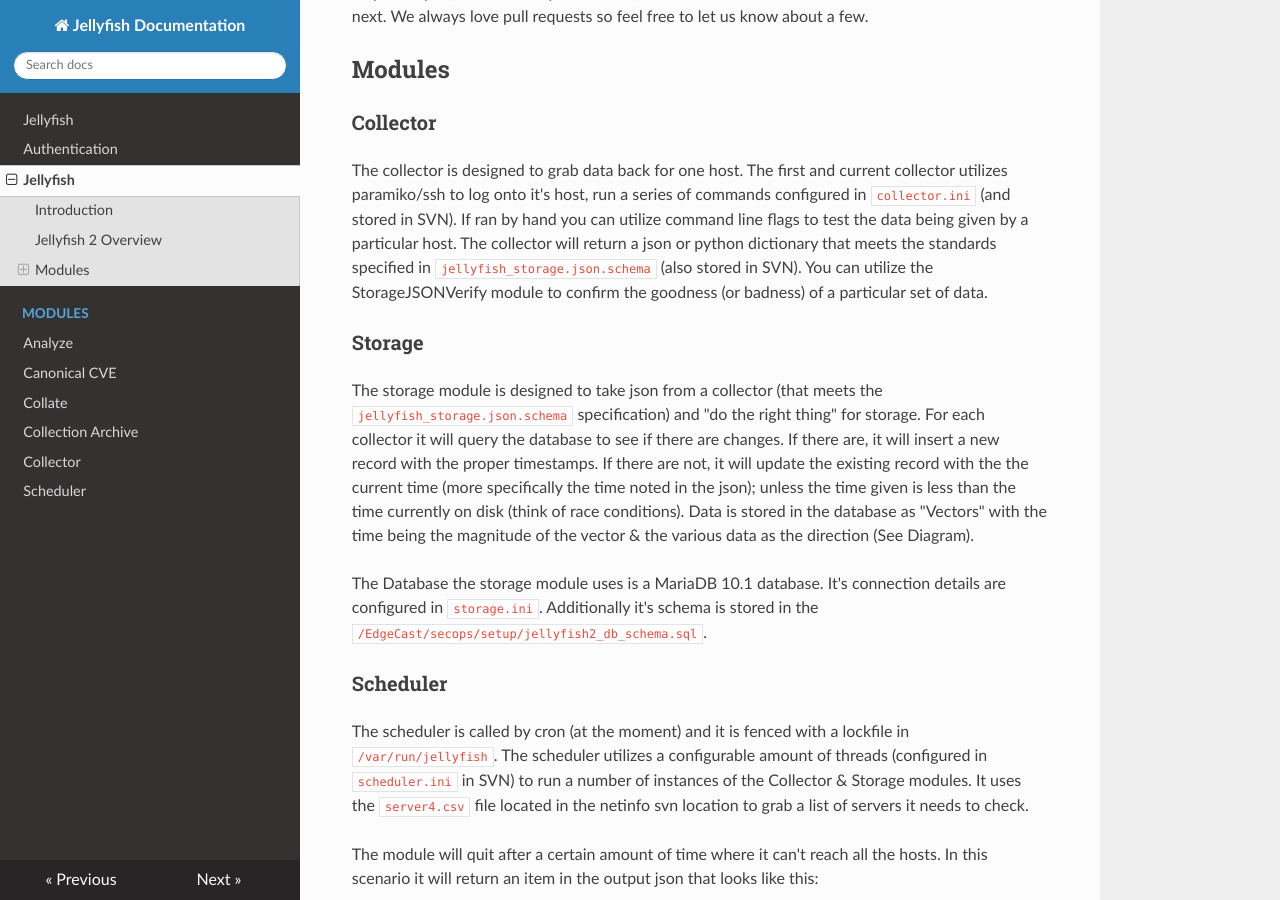
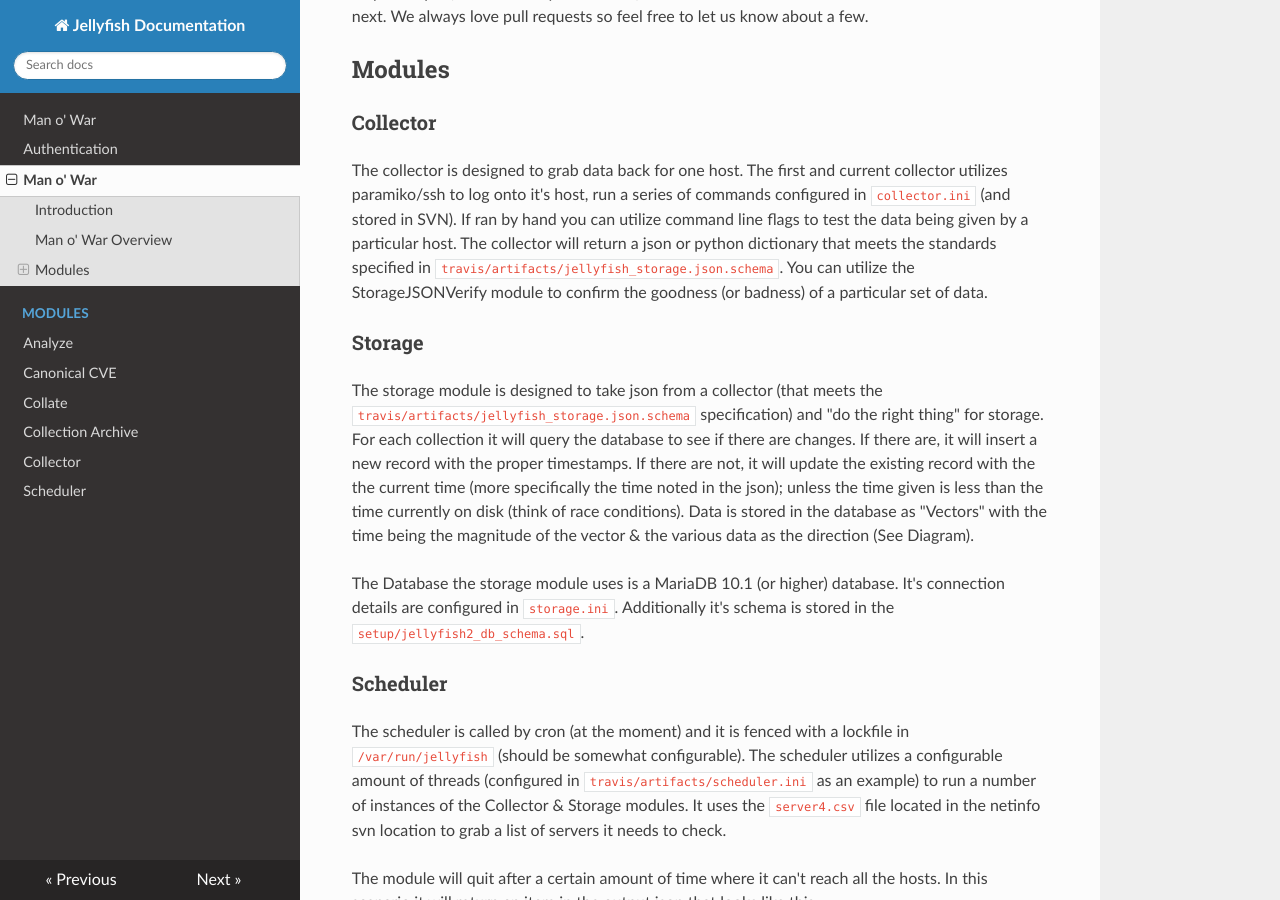
Before and after one commit to chalbersma/manowar, an MkDocs documentation site: the page built from source_docs/overview.md, in a window 1280 px wide and 900 px high, scrolled down 843 px. Built offline with MkDocs 1.6.1, drawn with Linux system fonts in a browser that asks for light colours; nearby versions of some CDN libraries; some of the changed text lies outside the part shown.

Commit message:
Modifying Documentation.

```diff
--- a/source_docs/overview.md
+++ b/source_docs/overview.md
@@ -1,15 +1,15 @@
-# Jellyfish
+# Man o' War
 
 ## Introduction
 
-Jellyfish has a goal of collecting more data, allowing historical lookbacks, and
+Man o' War has a goal of collecting more data, allowing historical lookbacks, and
 providing a more flexible auditing solution. Additionally it has a goal of having
 a flexible model for metadata storage so that future collection and analysis needs
 can be met.
 
-## Jellyfish 2 Overview
+## Man o' War Overview
 
-Jellyfish is a follows the Unix philosophy of designing small modules to do a job
+Man o' War is a follows the Unix philosophy of designing small modules to do a job
 well and then tie those modules together to do more complex things. At the moment
 Jellyfish is composed of 12 modules (with more being added as needed):
 
@@ -41,15 +41,15 @@
 configured in `collector.ini` (and stored in SVN). If ran by hand you can utilize
 command line flags to test the data being given by a particular host. The collector
 will return a json or python dictionary that meets the standards specified in
-`jellyfish_storage.json.schema` (also stored in SVN). You can utilize the
+`travis/artifacts/jellyfish_storage.json.schema`. You can utilize the
 StorageJSONVerify module to confirm the goodness (or badness) of a particular set
 of data.
 
 ### Storage
 
 The storage module is designed to take json from a collector (that meets the
-`jellyfish_storage.json.schema` specification) and "do the right thing" for storage.
-For each collector it will query the database to see if there are changes. If there
+`travis/artifacts/jellyfish_storage.json.schema` specification) and "do the right thing" for storage.
+For each collection it will query the database to see if there are changes. If there
 are, it will insert a new record with the proper timestamps. If there are not, it
 will update the existing record with the the current time (more specifically the
 time noted in the json); unless the time given is less than the time currently on
@@ -57,15 +57,15 @@
 the time being the magnitude of the vector & the various data as the direction (See
 Diagram).
 
-The Database the storage module uses is a MariaDB 10.1 database. It's connection
+The Database the storage module uses is a MariaDB 10.1 (or higher) database. It's connection
 details are configured in `storage.ini`. Additionally it's schema is stored in the
-`/EdgeCast/secops/setup/jellyfish2_db_schema.sql`.
+`setup/jellyfish2_db_schema.sql`.
 
 ### Scheduler
 
 The scheduler is called by cron (at the moment) and it is fenced with a lockfile
-in `/var/run/jellyfish`. The scheduler utilizes a configurable amount of threads
-(configured in `scheduler.ini` in SVN) to run a number of instances of the Collector
+in `/var/run/jellyfish` (should be somewhat configurable). The scheduler utilizes a configurable amount of threads
+(configured in `travis/artifacts/scheduler.ini` as an example) to run a number of instances of the Collector
 & Storage modules. It uses the `server4.csv` file located in the netinfo svn
 location to grab a list of servers it needs to check.
 
@@ -108,14 +108,14 @@
 
 PullSwagger is a little tool that will recurse through a direcotry of python files
 and pull the first fenced swagger definition out of that file. Then it utilizes
-a jinja template (currenltly located at `jellyfish2/swagger/api.yaml.jinja` in SVN)
+a jinja template (currenltly located at `openapi3/openapi3.yml.jinja` in SVN)
 to build a Swagger definition file from it. Currently it's used for the
-`/EdgeCast/secops/jelly_api_2` directory to pull a file that get's displayed here.
+`jelly_api_2` directory to pull a file that get's displayed here.
 
 ### Storage JSON Verify
 
 Is a module that will check a particular JSON file against json schema file
-(`jellyfish_storage.json.schema` in SVN) to see if it's valid. In theory it can
+(`travis/jellyfish_storage.json.schema` in SVN) to see if it's valid. In theory it can
 check any given json against any given json schema file.
 
 ### UI
```
Also changed, not shown: source_docs/index.md (+6 -2 lines), 1 other file.
